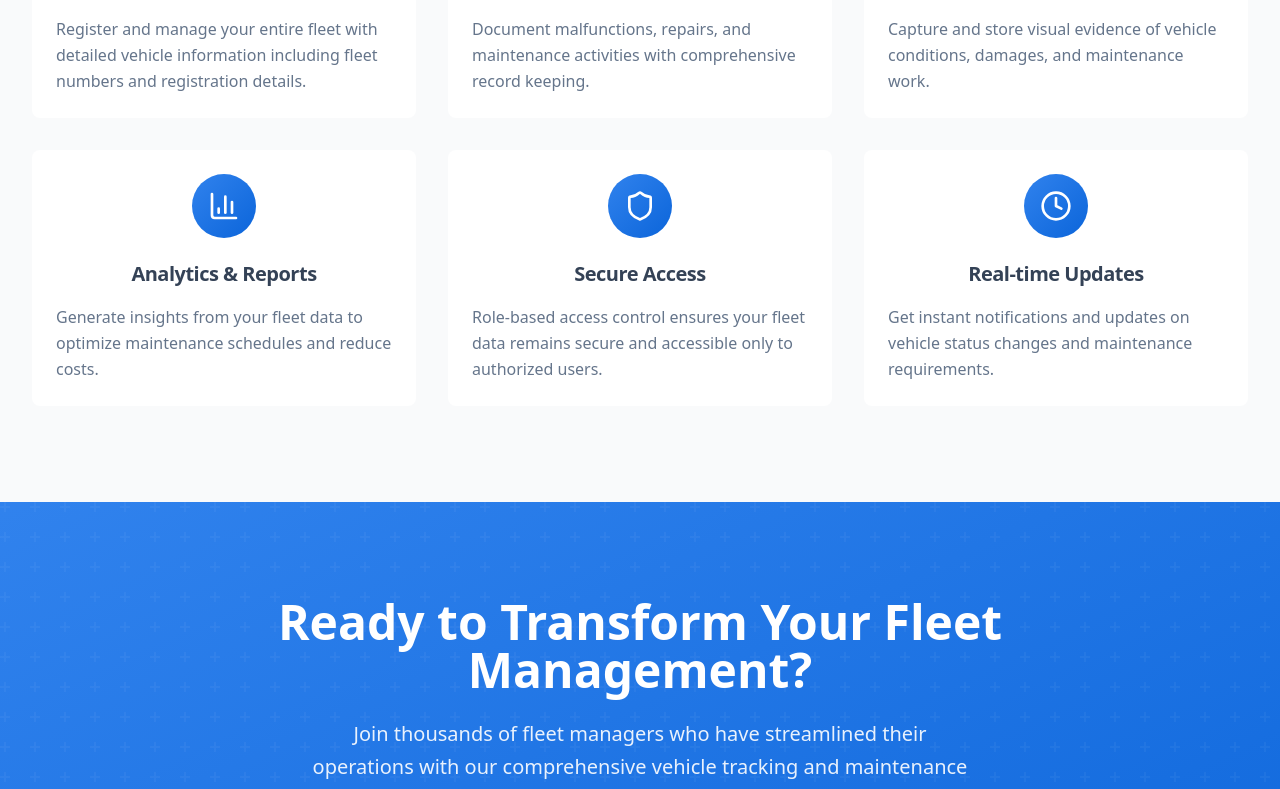
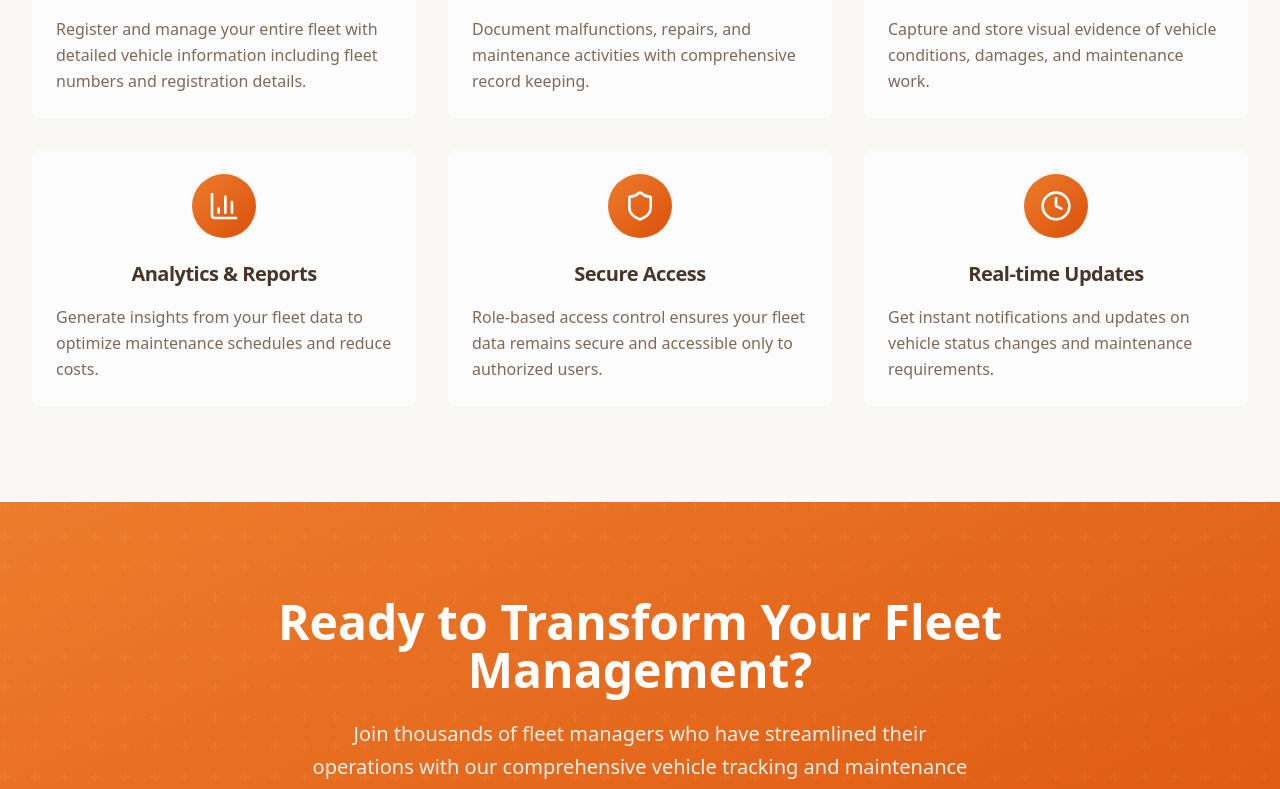
Before and after one commit to borgulatk/fleet-log-scribe, a React (Vite) app: page / in a window 1280 px wide. Shown: the part 1226-2015 px from the top of the page. Built offline with nearby package versions, Linux system fonts and the light colour scheme.

Commit message:
Adjust colors to be warmer
Update the color palette to use warmer tones.

```diff
--- a/src/index.css
+++ b/src/index.css
@@ -17,33 +17,33 @@ All colors MUST be HSL.
     --popover: 0 0% 100%;
     --popover-foreground: 215 25% 27%;
 
-    --primary: 214 84% 56%;
+    --primary: 25 85% 55%;
     --primary-foreground: 0 0% 98%;
 
-    --secondary: 210 40% 96%;
-    --secondary-foreground: 215 25% 27%;
+    --secondary: 35 45% 92%;
+    --secondary-foreground: 25 25% 25%;
 
-    --muted: 215 20% 96%;
-    --muted-foreground: 215 16% 47%;
+    --muted: 35 25% 94%;
+    --muted-foreground: 25 20% 45%;
 
-    --accent: 142 71% 45%;
+    --accent: 45 75% 50%;
     --accent-foreground: 0 0% 98%;
 
     --destructive: 0 84% 60%;
     --destructive-foreground: 0 0% 98%;
 
-    --border: 215 20% 92%;
-    --input: 215 20% 92%;
-    --ring: 214 84% 56%;
+    --border: 35 25% 88%;
+    --input: 35 25% 88%;
+    --ring: 25 85% 55%;
 
     /* Fleet Management Design System */
-    --fleet-primary: 214 84% 56%;
-    --fleet-primary-dark: 214 90% 45%;
-    --fleet-secondary: 142 71% 45%;
-    --fleet-background: 210 20% 98%;
-    --fleet-surface: 0 0% 100%;
-    --fleet-text: 215 25% 27%;
-    --fleet-text-light: 215 16% 47%;
+    --fleet-primary: 25 85% 55%;
+    --fleet-primary-dark: 20 90% 45%;
+    --fleet-secondary: 45 75% 50%;
+    --fleet-background: 35 25% 97%;
+    --fleet-surface: 30 15% 99%;
+    --fleet-text: 25 30% 22%;
+    --fleet-text-light: 25 20% 42%;
 
     /* Gradients */
     --gradient-primary: linear-gradient(135deg, hsl(var(--fleet-primary)), hsl(var(--fleet-primary-dark)));
```
